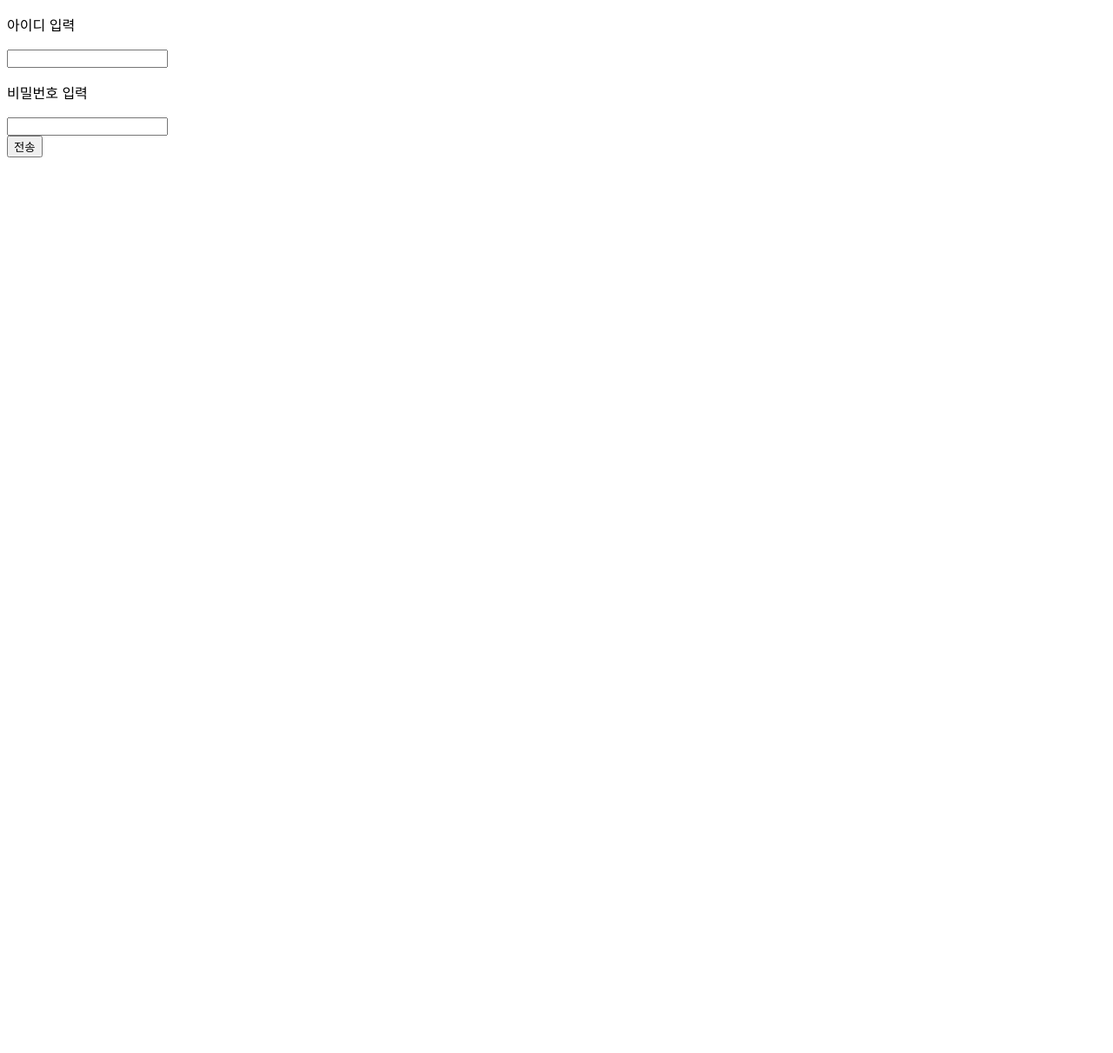
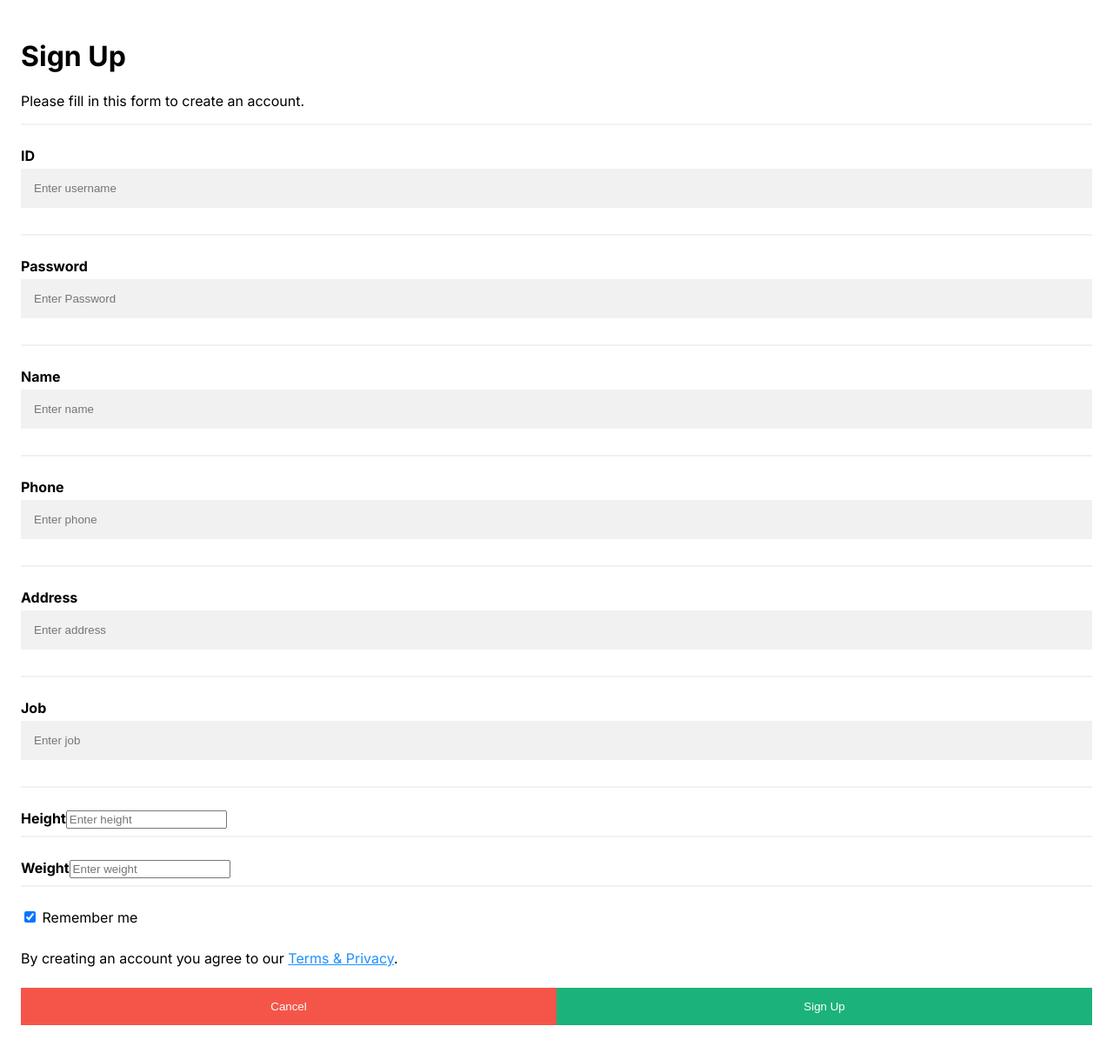
Before and after one commit to rlafovj/personal_project, a Next.js app in the folder linus-app/: page /join in a window 1280 px wide. Shown: the whole page at 87% size. Before the commit the page ends 800 px from the top, so only its background shows below. Built offline with nearby package versions, Linux system fonts and the light colour scheme.

Commit message:
Feat : Articles

```diff
--- a/linus-app/app/join/page.tsx
+++ b/linus-app/app/join/page.tsx
@@ -1,23 +1,52 @@
 "use client";
 import axios from "axios";
-import { useState } from "react";
-const SERVER = "http://localhost:8080/api";
+import { useReducer, useState } from "react";
+import { useRouter } from "next/navigation";
+const SERVER = "http://localhost:8080";
+import './style.css';
 
 
-export default function Login() {
+
+export default function Join() {
   const [username, setUsername] = useState("");
   const[password,setPassword]=useState("")
+  const[name,setName]=useState("");
+  const[phone,setPhone]=useState("");
+  const[address,setAddress]=useState("");
+  const[job,setjob]=useState("");
+  const[height,setHeight]=useState("");
+  const[weight,setWeight]=useState("");
   const handleUsername = (e : any)=>{
     setUsername(e.target.value)
   }
   const handlePassword = (e : any)=>{
     setPassword(e.target.value)
   }
+  const handleName = (e : any)=>{
+    setName(e.target.value)
+  }
+  const handlePhone = (e : any)=>{
+    setPhone(e.target.value)
+  }
+  const handleAddress = (e : any)=>{
+    setAddress(e.target.value)
+  }
+  const handleJob = (e : any)=>{
+    setjob(e.target.value)
+  }
+  const handleHeight = (e : any)=>{
+    setHeight(e.target.value)
+  }
+  const handleWeight = (e : any)=>{
+    setWeight(e.target.value)
+  }
+  const router = useRouter();
+
   const handleSubmit = ()=>{
     alert("리퀘스트가 가져가는 아이디 : " + username);
     alert("리퀘스트가 가져가는 비밀번호 :"+password)
-    const url = `${SERVER}/login`
-    const data = { username,password};
+    const url = `${SERVER}/api/users`
+    const data = { username, password, name, phone, address, job, height, weight };
     const config = {
       "Cache-Control": "no-cache",
       "Content-Type": "application/json",
@@ -26,33 +55,56 @@ export default function Login() {
     }
 
     axios.post(url, data, {headers: config}).then(res => {
-      const message = res.data.message
-      alert((message))
+      alert("리스판스가 가져온 정보 : " + JSON.stringify(res.data))
+      router.push('/login');
+    })
+  }
 
-    //   if(message == FAIL){
-    //
-    // }else if (!optUser.getPassword().equals(paramMap.get("password"))){
-    //     System.out.println(Messenger.WRONG_PASSWORD);
-    //     map.put("message", Messenger.WRONG_PASSWORD);
-    // }else {
-    //     System.out.println(Messenger.SUCCESS);
-    //     map.put("message", Messenger.SUCCESS);
-    //     System.out.println("ID is "+ optUser.getId());
-    //     System.out.println("PW is "+ optUser.getPassword());
-    //     System.out.println("User is "+null);
-    // }
-    })
-
-  }
+  const defaultCheck = ""
 
   return (
     <>
-    <p>아이디 입력</p>
-    <input type="email" onChange={handleUsername} />
-    <p>비밀번호 입력</p>
-    <input type="password" onChange={handlePassword}></input>
-    <br />
-    <button onClick={handleSubmit}>전송</button>
+    <div className="container">
+    <h1>Sign Up</h1>
+    <p>Please fill in this form to create an account.</p>
+    <hr/>
+
+    <label htmlFor="username"><b>ID</b></label>
+    <input type="text" placeholder="Enter username" name="username" required onChange={handleUsername}/>
+    <br /><hr />
+    <label htmlFor="password"><b>Password</b></label>
+    <input type="password" placeholder="Enter Password" name="password" required onChange={handlePassword}/>
+    <br /><hr />
+    <label htmlFor="name"><b>Name</b></label>
+    <input type="text" placeholder="Enter name" name="name" required onChange={handleName}/>
+    <br /><hr />
+    <label htmlFor="phone"><b>Phone</b></label>
+    <input type="text" placeholder="Enter phone" name="phone" required onChange={handlePhone}/>
+    <br /><hr />
+    <label htmlFor="address"><b>Address</b></label>
+    <input type="text" placeholder="Enter address" name="address" required onChange={handleAddress}/>
+    <br /><hr />
+    <label htmlFor="job"><b>Job</b></label>
+    <input type="text" placeholder="Enter job" name="job" required onChange={handleJob}/>
+    <br /><hr />
+    <label htmlFor="height"><b>Height</b></label>
+    <input type="Double" placeholder="Enter height" name="height" required onChange={handleHeight}/>
+    <br /><hr />
+    <label htmlFor="weight"><b>Weight</b></label>
+    <input type="Double" placeholder="Enter weight" name="weight" required onChange={handleWeight}/>
+    <br /><hr />
+
+    <label>
+      <input type="checkbox" checked = {true} name="remember" style={{marginBottom : '15px'}}/> Remember me
+    </label>
+
+    <p>By creating an account you agree to our <a href="#" style={{color : 'dodgerblue'}}>Terms & Privacy</a>.</p>
+
+    <div className="clearfix">
+      <button type="button" className="cancelbtn">Cancel</button>
+      <button type="submit" className="signupbtn" onClick={handleSubmit}>Sign Up</button>
+    </div>
+    </div>
     </>
   );
 }
```
Also changed, not shown: linus-app/app/articles/new-article/page.tsx (added, +12 -0 lines), linus-app/app/articles/page.tsx (added, +47 -0 lines), linus-app/app/companies/page.tsx (added, +48 -0 lines), linus-app/app/login/page.tsx (+44 -29 lines).
